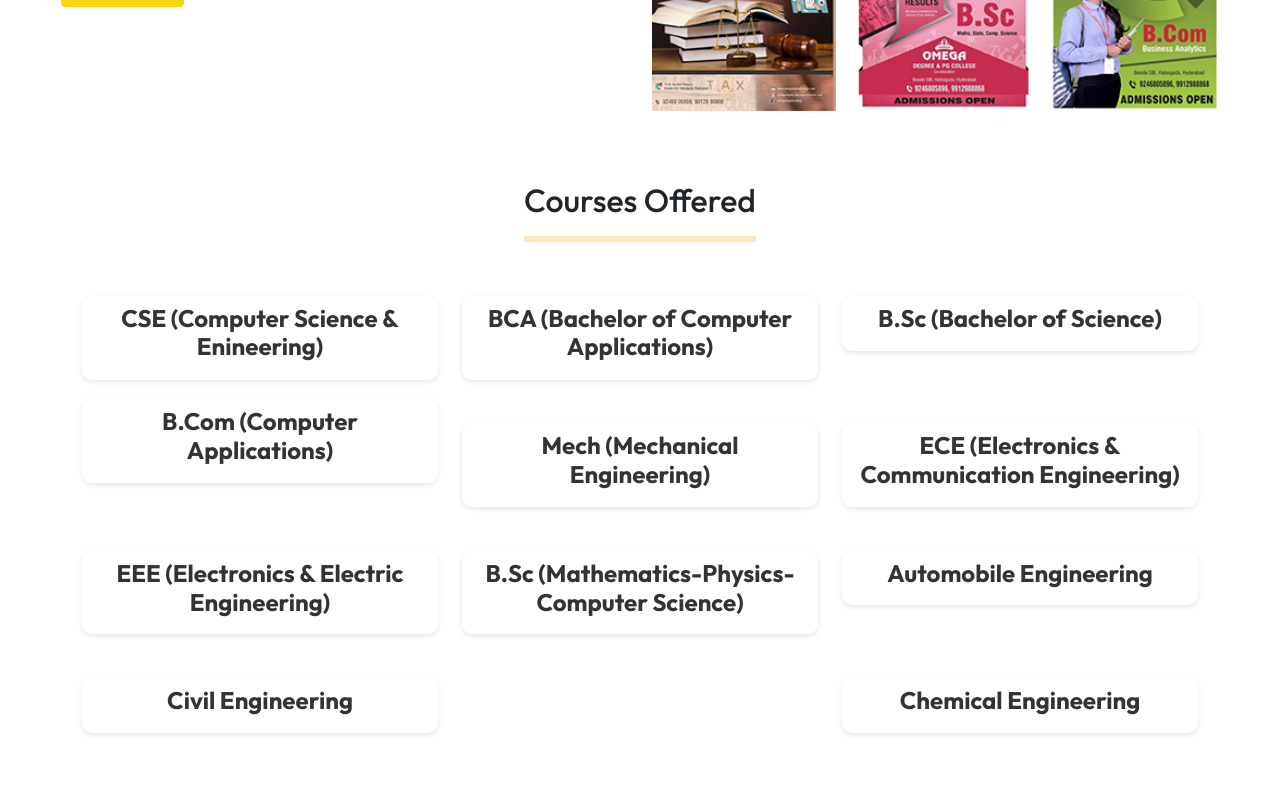
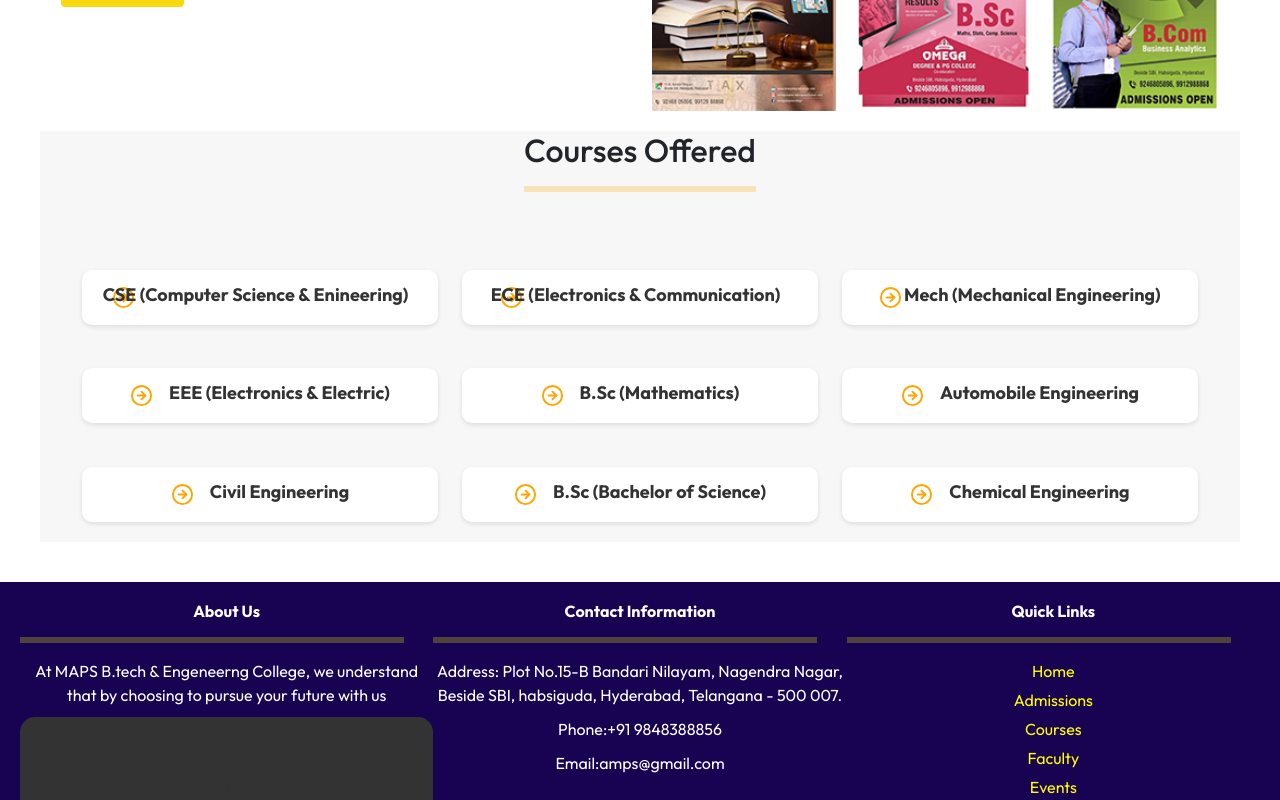
Before and after one commit to parusharam1425/amps_College_Web, a React (Create React App) app: page / in a window 1280 px wide. Shown: the part 1400-2200 px from the top of the page. Built offline with nearby package versions, Linux system fonts and the light colour scheme; grey boxes are pictures that could not be loaded.

Commit message:
courses Updated

```diff
--- a/src/routes/Home.js
+++ b/src/routes/Home.js
@@ -5,6 +5,8 @@ import Img from '../assects/maps-img3.jpg';
 import Img2 from '../assects/clg11.png'
 import Img3 from '../assects/maps-img1.jpg'
 import Img4 from '../assects/maps-img2.jpg'
+
+import {FiArrowRightCircle} from 'react-icons/fi'
 // import Vid from './styles/maps.mp4'
 
 import {Link} from 'react-router-dom'
@@ -79,69 +81,71 @@ export default function Home() {
       </h2>
         </div>
         <div className="row">
-          <div className="col-lg-4 text-center" data-aos='fade-up' data-aos-delay='100'>
+          <div className="col-md-4 mt-4 text-center" data-aos='fade-up' data-aos-delay='100'>
             <div className="icon-box">
-              <i style={{ color: "#ffbb2c" }}></i>
-              <h3><a href="/departments/cse">CSE (Computer Science & Enineering)</a></h3>
+              < FiArrowRightCircle className='home-icon' size={23}/>
+              <h3 className='course-head'><a href="/departments/cse">CSE (Computer Science & Enineering)</a></h3>
             </div>
           </div>
-          <div className="col-lg-4 mt-4 mt-md-0" data-aos="fade-up">
+          {/* <div className="col-lg-4 mt-4 mt-md-0" data-aos="fade-up">
             <div className="icon-box">
               <i  style={{ color: "#5578ff" }}></i>
               <h3><a href="/bca">BCA (Bachelor of Computer Applications)</a></h3>
             </div>
-          </div>
-          <div className="col-lg-4 col-md-4 mt-4 mt-md-0" data-aos="fade-up">
-            <div className="icon-box text-center">
-              <i  style={{ color: "#e80368" }}></i>
-              <h3><a href="/bachelor">B.Sc (Bachelor of Science)</a></h3>
-            </div>
-          </div>
-          <div className="col-lg-4 col-md-4 mt-4 mt-md-0" data-aos="fade-up">
+          </div> */}
+
+          {/* <div className="col-lg-4 col-md-4 mt-4 mt-md-0" data-aos="fade-up">
             <div className="icon-box">
               <i  style={{ color: "#e361ff" }}></i>
               <h3><a href="/bcom">B.Com (Computer Applications)</a></h3>
               </div>
+            </div> */}
+            <div className=" col-md-4 mt-4" data-aos="fade-up">
+              <div className="icon-box">
+              < FiArrowRightCircle className='home-icon' size={23}/>
+                <h3><a href="/ece">ECE (Electronics & Communication)</a></h3>
               </div>
-          <div className="col-lg-4 col-md-4 mt-4" data-aos="fade-up">
+            </div>
+          <div className=" col-md-4 mt-4" data-aos="fade-up">
             <div className="icon-box">
-              <i  style={{ color: "#47aeff" }}></i>
+            < FiArrowRightCircle className='home-on' size={23}/>
               <h3><a href="/departments/mech">Mech (Mechanical Engineering)</a></h3>
             </div>
           </div>
-          <div className="col-lg-4 col-md-4 mt-4" data-aos="fade-up">
+          <div className=" col-md-4 mt-4" data-aos="fade-up">
             <div className="icon-box">
-              <i  style={{ color: "#ffa76e" }}></i>
-              <h3><a href="/ece">ECE (Electronics & Communication Engineering)</a></h3>
+            < FiArrowRightCircle className='home-con' size={23}/>
+              <h3><a href="/departments/eee">EEE (Electronics & Electric)</a></h3>
             </div>
           </div>
-          <div className="col-lg-4 col-md-4 mt-4" data-aos="fade-up">
+          <div className=" col-md-4 mt-4" data-aos="fade-up">
             <div className="icon-box">
-              <i  style={{ color: "#11dbcf" }}></i>
-              <h3><a href="/departments/eee">EEE (Electronics & Electric Engineering)</a></h3>
+            < FiArrowRightCircle className='home-con' size={23}/>
+              <h3><a href="/bsc">B.Sc (Mathematics)</a></h3>
             </div>
           </div>
-          <div className="col-lg-4 col-md-4 mt-4" data-aos="fade-up">
+          <div className=" col-md-4 mt-4" data-aos="fade-up">
             <div className="icon-box">
-              <i  style={{ color: "#4233ff" }}></i>
-              <h3><a href="/bsc">B.Sc (Mathematics-Physics-Computer Science)</a></h3>
-            </div>
-          </div>
-          <div className="col-lg-4 col-md-4 mt-4" data-aos="fade-up">
-            <div className="icon-box">
-              <i  style={{ color: "#b2904f" }}></i>
+            < FiArrowRightCircle className='home-con' size={23}/>
               <h3><a href="/automobile">Automobile Engineering</a></h3>
             </div>
           </div>
-          <div className="col-lg-4 col-md-4 mt-4" data-aos="fade-up">
+          <div className=" col-md-4 mt-4" data-aos="fade-up">
             <div className="icon-box">
-              <i  style={{ color: "#b20969" }}></i>
+            < FiArrowRightCircle className='home-con' size={23}/>
               <h3><a href="/civil">Civil Engineering</a></h3>
             </div>
           </div>
-          <div className="col-lg-4 col-md-4 mt-4" data-aos="fade-up">
+          <div className=" col-md-4 mt-4" data-aos="fade-up">
+            <div className="icon-box text-center">
+            < FiArrowRightCircle className='home-con' size={23}/>
+
+              <h3><a href="/bachelor">B.Sc (Bachelor of Science)</a></h3>
+            </div>
+          </div>
+          <div className=" col-md-4 mt-4" data-aos="fade-up">
             <div className="icon-box">
-              <i  style={{ color: "#ff5828" }}></i>
+            < FiArrowRightCircle className='home-con' size={23}/>
               <h3><a href="/chemical">Chemical Engineering</a></h3>
             </div>
           </div>
--- a/src/routes/styles/Home.css
+++ b/src/routes/styles/Home.css
@@ -47,16 +47,33 @@
 
 /* courses */
 .features {
-  /* background: #f7f7f7; */
-  padding: 50px 0;
+  background: #f7f7f7;
 }
 
 .section-title {
   text-align: center;
   margin-bottom: 30px;
 }
+.home-icon{
+  margin-right: -2rem;
+  color: orange;
+}
 
+.home-con{
+  margin-right: 1rem;
+  color: orange;
+}
+
+.home-on{
+  margin-right: 0.1rem;
+  color: orange;
+}
 .icon-box {
+  display: flex;
+  flex-direction: row;
+  justify-content: center;
+  align-items: center;
+
   text-align: center;
   margin-bottom: 20px;
   background-color: #fff;
@@ -66,10 +83,10 @@
 
 }
 
-.icon-box i {
+/* .icon-box i {
   font-size: 48px;
   margin-bottom: 10px;
-}
+} */
 
 .icon-box h3 {
   font-size: 24px;
@@ -79,7 +96,13 @@
 
 .icon-box a {
   color: #333;
+  font-size: 18px;
+
   text-decoration: none;
+}
+.course-head{
+  font-size: 50px;
+  color: red;
 }
 
 /* Animi */
```
Lines whose indentation alone changed are shown as unchanged.
